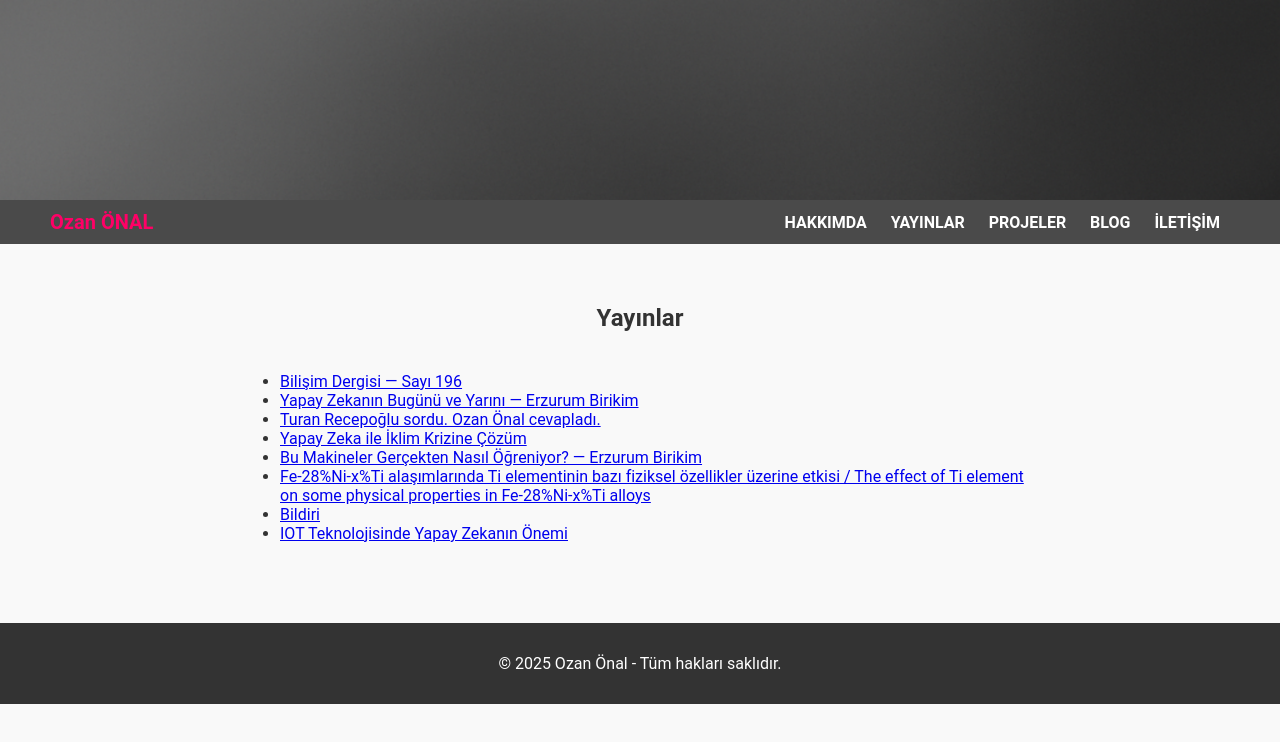
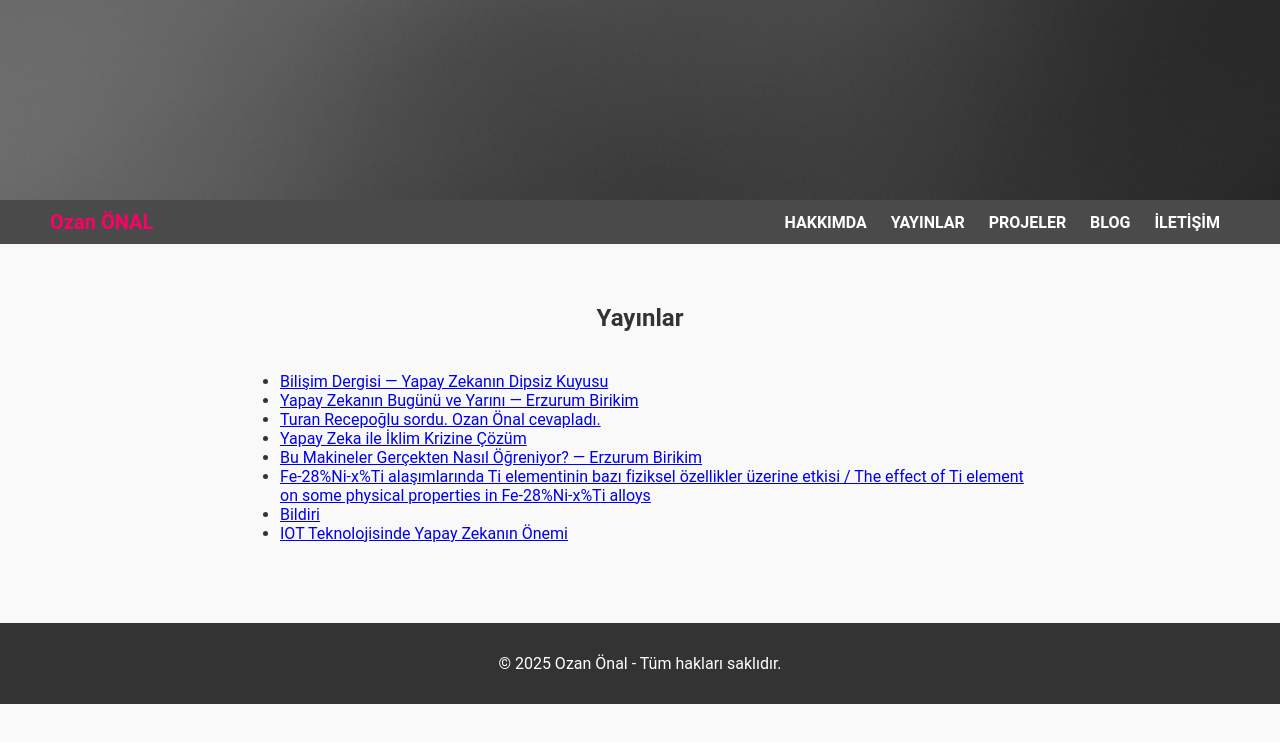
Before and after one commit to ozanonal/ozanonal.github.io, a plain HTML site: page publications.html in a window 1280 px wide. Drawn offline with Linux system fonts and the light colour scheme.

Commit message:
Update publications.html

```diff
--- a/publications.html
+++ b/publications.html
@@ -37,7 +37,7 @@
 
     <!-- Yayınlar listesi -->
     <ul>
-        <li><a href="https://www.bilisimdergisi.org.tr/bilisim-dergisi-sayi-196" target="_blank">Bilişim Dergisi — Sayı 196</a></li>
+        <li><a href="https://www.bilisimdergisi.org.tr/bilisim-dergisi-sayi-196" target="_blank">Bilişim Dergisi — Yapay Zekanın Dipsiz Kuyusu</a></li>
 
         <li><a href="https://erzurumbirikim.com.tr/haber/yapay_zekanin_bugunu_ve_yarini_-4681.html" target="_blank">Yapay Zekanın Bugünü ve Yarını — Erzurum Birikim</a></li>
 
```
